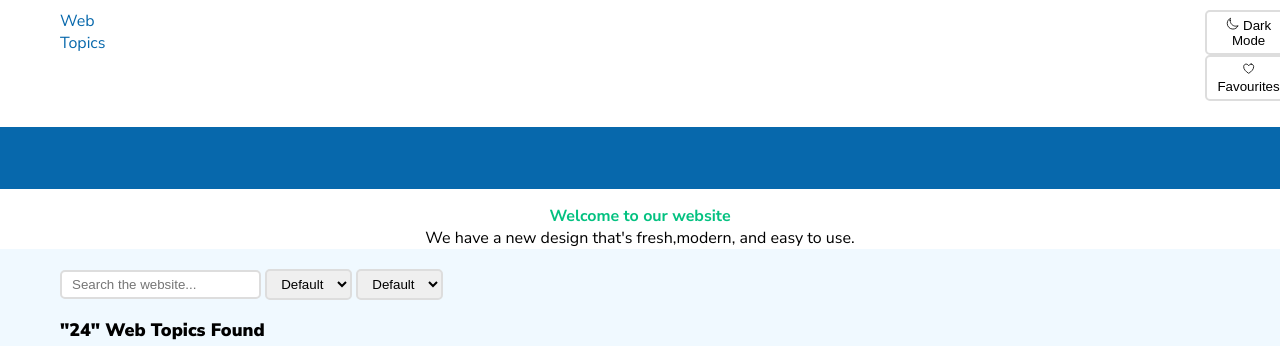
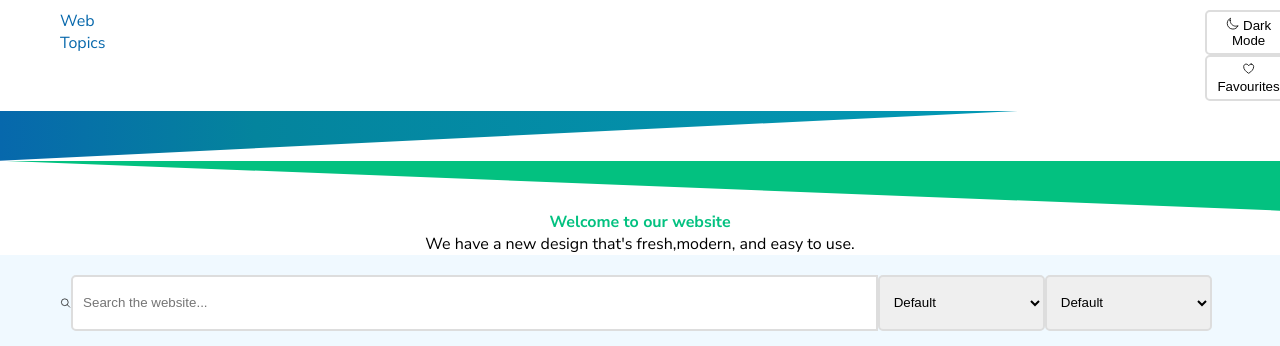
Before and after one commit to NancyHamdallah/Nancy-Hamdallah-Project1, a plain HTML site: page index.html in a window 1280 px wide. Shown: the top 346 px of the page. Drawn offline with nearby package versions, Linux system fonts and the light colour scheme.

Commit message:
add Images

```diff
--- a/index.html
+++ b/index.html
@@ -20,7 +20,11 @@
                 <button class="header-btn"><ion-icon name="heart-outline"></ion-icon> Favourites</button>
             </div>
         </div>
-            <p class="blue-triangle">&nbsp;</p>
+
+            <section class="triangle-container">
+                <div class="triangle-a"></div>
+                <div class="triangle-b"></div>
+            </section>
             <div class="welcome-msg">
                 Welcome to our website
             </div>
@@ -30,13 +34,17 @@
         </header>
 
         <main class="main-content">
-            <div >
-                <input class="search-bar" type="text" placeholder="Search the website..."/>
-                <select class="search-bar" name="Sort By" id="sortby">
+            <div class="center-content">
+            <div class="center-search">
+
+                <ion-icon name="search-outline"></ion-icon>
+                <input class="search-bar" type="text" placeholder="Search the website..." />
+
+                <select class="search-bar-select" name="Sort By" id="sortby">
                     <option value="Default">Default</option>
 
                 </select>
-                <select class="search-bar" name="filter By" id="filterby">
+                <select class="search-bar-select" name="filter By" id="filterby">
                     <option value="Default">Default</option>
 
                 </select>
@@ -759,7 +767,7 @@
 
 
             </div>
-
+        </div>
         </main>
         <footer>Developed with <ion-icon style="color: red;" name="heart"></ion-icon> © 2023</footer>
 
--- a/style.css
+++ b/style.css
@@ -20,11 +20,16 @@ body{
     margin-right: 1100px;/*I used it to push the buttons in the header to the maximum right because float:riht didn't work, and display:flex didn't work*/
     font-weight: 400;
 }
+
 .header-btn{
     background-color: transparent;
     border: 2px solid var(--lines-color);
     border-radius: 5px;
     padding: 5px 10px;
+    transition: transform 0.5s ease;
+}
+.header-btn:hover{
+    transform : scale(1.1);
 }
 .flex{
     display: flex;
@@ -38,9 +43,20 @@ body{
 }
 
 
-.blue-triangle{
-    background-color: var(--brand-primary);
-    padding-bottom: 40px;
+.triangle-container{
+    position:relative;
+}
+.triangle-a{
+    height:50px;
+    clip-path: polygon(0% 0%, 0% 100%, 80% 0%, 0% 0%);
+    background : linear-gradient(to right,var(--brand-primary) 0% ,#04849d 20%, #03A0Bd 100%)
+}
+.triangle-b{
+    height: 50px;
+    background-color: var(--brand-secondary);
+    clip-path: polygon(100% 0%, 100% 100%, 0% 0%);
+   /* position: absolute;*/
+    width: 100%;
 }
 
 .welcome-msg{
@@ -57,13 +73,43 @@ body{
 .main-content{
     background-color: var(--bg_body);
     padding: 20px 20px 60px 60px;
+    flex-grow: 1;
 }
 
+.center-search{
+    display: flex;
+    justify-content: center;
+    align-items: center;
+    width: 96%;
+    height: 7vh;
+
+}
 .search-bar{
+    width:100%;
+    border: 2px solid var(--lines-color);
+    box-sizing: border-box;
+    border-radius: 5px 0 0 5px;
+    padding: 5px 10px;
+    text-align: left;
+    height:100%;
+
+}
+.search-icon{
+
+        padding-left: 25px;
+        background: url("./assets/search-outline.svg") no-repeat left;
+        background-size: 20px;
+
+}
+
+.search-bar-select{
+
+    width:20%;
     border: 2px solid var(--lines-color);
     border-radius: 5px;
     padding: 5px 10px;
-    max-height: 40px;
+    height:100%;
+    /*text-align: center;*/
 }
 
 .result{
@@ -82,7 +128,11 @@ body{
     background-color: white;
     border-radius: 5%;
     margin: 10px;
+    transition: transform 0.5s ease;
 
+}
+.card:hover{
+    transform: scale(1.1);
 }
 .image-card{
     border-radius: 5% 5% 0% 0%;
```
Also changed, not shown: assets/bell.svg (added), assets/search-outline.svg (added).
